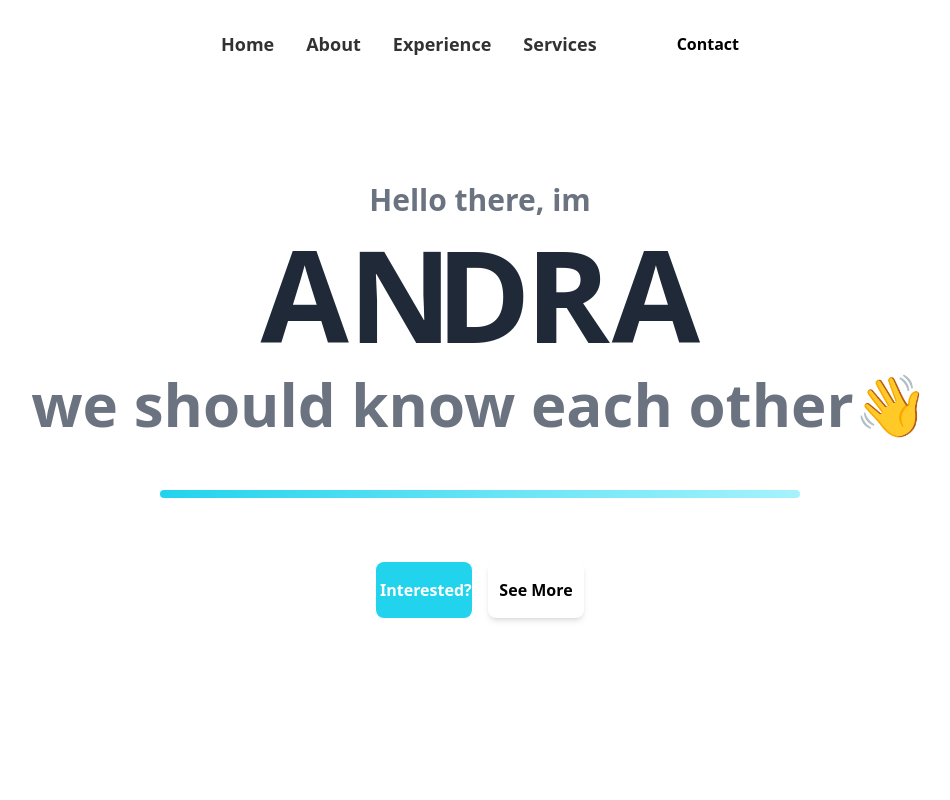
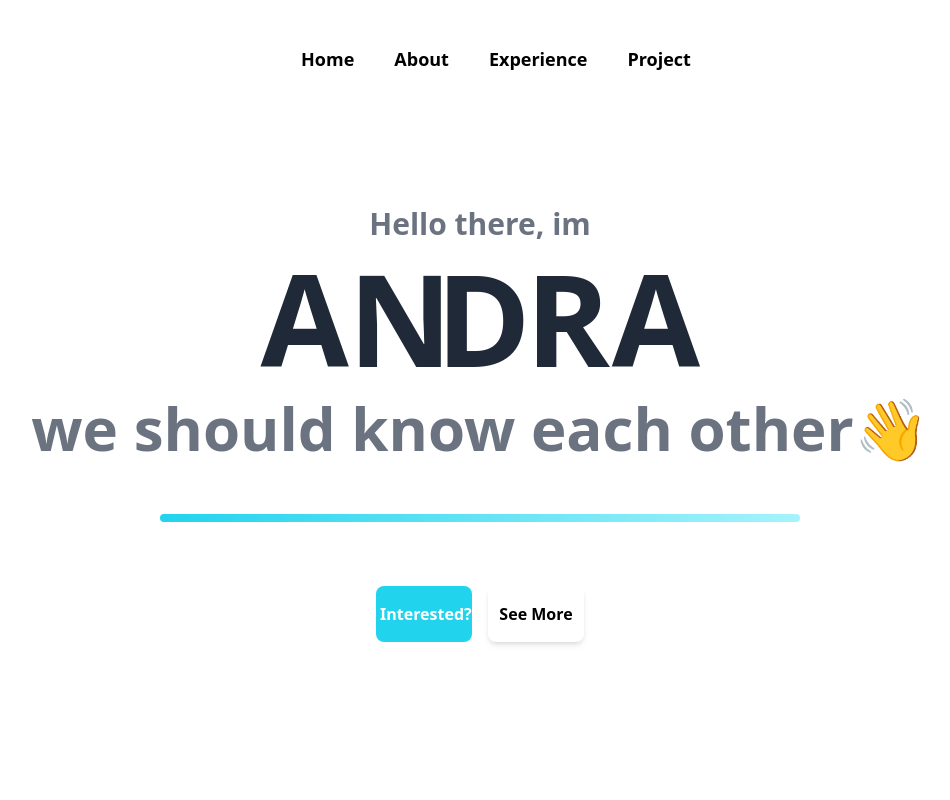
Before and after one commit to andranovia/andranovia-portfolio, a Next.js app in the folder andra-portfolio-app/: page / in a window 1280 px wide. Shown: the top 800 px of the page, without its empty margins (160-1110 px from the left). Built offline with nearby package versions, Linux system fonts and the light colour scheme.

Commit message:
Styling navbar with animation.

```diff
--- a/andra-portfolio-app/next.config.js
+++ b/andra-portfolio-app/next.config.js
@@ -1,7 +1,12 @@
 /** @type {import('next').NextConfig} */
 const nextConfig = {
   images: {
-    domains: ["via.placeholder.com"],
+    remotePatterns: [
+      {
+        protocol: "https",
+        hostname: "**",
+      },
+    ],
   },
   reactStrictMode: true,
 }
--- a/andra-portfolio-app/package.json
+++ b/andra-portfolio-app/package.json
@@ -14,6 +14,7 @@
     "react": "latest",
     "react-dom": "latest",
     "react-scroll": "^1.8.9",
+    "react-transition-group": "^4.4.5",
     "tailwindcss-gradients": "^3.0.0"
   },
   "devDependencies": {
--- a/andra-portfolio-app/src/components/ExperienceApp.tsx
+++ b/andra-portfolio-app/src/components/ExperienceApp.tsx
@@ -9,7 +9,7 @@ export default function ExperienceApp() {
           <h1 className="font-bold text-5xl text-gray-600">Work Project</h1>
           <p className="font-semibold text-[1rem] sm:text-xl text-gray-600 top-20 mt-10">
             this section provides a comprehensive
-            <span className="text-gray-500 ">overview of my work project.</span>
+            <span className="text-gray-500 "> overview of my work project.</span>
           </p>
         </div>
         <div className="flex justify-center ">
--- a/andra-portfolio-app/src/components/HeroApp.tsx
+++ b/andra-portfolio-app/src/components/HeroApp.tsx
@@ -16,7 +16,7 @@ function HeroApp() {
   const animatedTextTwo = "we should know each other👋";
 
   return (
-    <div className="relative flex justify-center items-center h-[80vh] font-Poppins w-screen mt-8">
+    <div className="relative flex justify-center items-center h-[80vh] font-Poppins w-screen mt-14">
       <div className="mx-10   font-bold font-Poppins flex flex-col sm:items-center justify-center text-#272828 z-1">
         <motion.div
           initial="hidden"
--- a/andra-portfolio-app/src/components/NavbarApp.tsx
+++ b/andra-portfolio-app/src/components/NavbarApp.tsx
@@ -1,79 +1,34 @@
-import React, { useState } from "react";
-import { Link } from "react-scroll";
+import React from "react";
+import NavbarLinkApp from "./NavbarLinkApp";
 
 const Navbar: React.FC = () => {
-  const [hoveredItem, setHoveredItem] = useState<number | null>(null);
 
-  const handleItemHover = (index: number | null) => {
-    setHoveredItem(index);
+
+  const [isMobile, setIsMobile] = React.useState(false);
+  const handleResize = () => {
+    setIsMobile(window.innerWidth <= 768);
   };
+  React.useEffect(() => {
+    handleResize();
+    window.addEventListener("resize", handleResize);
+
+    return () => {
+      window.removeEventListener("resize", handleResize);
+    };
+  }, []);
 
   return (
-    <div className="h-12  pt-10 ml-10 flex justify-center text-black">
-      <div className="flex items-center font-semibold ">
-        <div className="flex-1 relative">
-          <ul className="list-none flex gap-8 mr-20 text-lg">
-            <li
-              onMouseEnter={() => handleItemHover(0)}
-              onMouseLeave={() => handleItemHover(null)}
-              className={`transition-all duration-300 relative ${
-                hoveredItem === 0 ? "text-hovertext" : "opacity-80"
-              }`}
-            >
-              <Link activeClass="active" to="Navbar" spy={true} smooth={true}>
-                Home
-              </Link>
-              {hoveredItem === 0 && (
-                <div className="absolute bottom-[-2px] left-1/2 transform -translate-x-1/2 w-full h-2 bg-hovertext opacity-0 transition-all duration-300"></div>
-              )}
-            </li>
-            <li
-              onMouseEnter={() => handleItemHover(1)}
-              onMouseLeave={() => handleItemHover(null)}
-              className={`transition-all duration-300 relative ${
-                hoveredItem === 1 ? "text-hovertext" : "opacity-80"
-              }`}
-            >
-              <Link to="services" spy={true} smooth={true}>
-                About
-              </Link>
-              {hoveredItem === 1 && (
-                <div className="absolute bottom-[-2px] left-1/2 transform -translate-x-1/2 w-full h-2 bg-hovertext opacity-0 transition-all duration-300"></div>
-              )}
-            </li>
-            <li
-              onMouseEnter={() => handleItemHover(2)}
-              onMouseLeave={() => handleItemHover(null)}
-              className={`transition-all duration-300 relative ${
-                hoveredItem === 2 ? "text-hovertext" : "opacity-80"
-              }`}
-            >
-              <Link to="works" spy={true} smooth={true}>
-                Experience
-              </Link>
-              {hoveredItem === 2 && (
-                <div className="absolute bottom-[-2px] left-1/2 transform -translate-x-1/2 w-full h-2 bg-hovertext opacity-0 transition-all duration-300"></div>
-              )}
-            </li>
-            <li
-              onMouseEnter={() => handleItemHover(3)}
-              onMouseLeave={() => handleItemHover(null)}
-              className={`transition-all duration-300 relative ${
-                hoveredItem === 3 ? "text-hovertext" : "opacity-80"
-              }`}
-            >
-              <Link to="portfolio" smooth={true}>
-                Services
-              </Link>
-              {hoveredItem === 3 && (
-                <div className="absolute bottom-[-2px] left-1/2 transform -translate-x-1/2 w-full h-2 bg-hovertext opacity-0 transition-all duration-300"></div>
-              )}
-            </li>
-          </ul>
+    <div className="h-12  pt-10  flex justify-center text-black ">
+      <div className="flex justify-center  items-center font-semibold ">
+        <div className="relative flex justify-center ">
+
+
+          {!isMobile && (
+            <div>
+              <NavbarLinkApp />
+            </div>
+          )}
         </div>
-        <Link to="contact" spy={true} smooth={true}>
-          <button className="flex-2 mr-10">Contact</button>
-        </Link>
       </div>
     </div>
   );
--- /dev/null
+++ b/andra-portfolio-app/src/components/NavbarLinkAnimated.tsx
@@ -0,0 +1,54 @@
+import React, { useState } from "react";
+import { motion } from "framer-motion";
+import { Link } from "react-scroll";
+
+interface props {
+  imgLogo: string;
+  text: string;
+}
+
+const NavbarLinkAnimated = ({ imgLogo, text }: props) => {
+  const [isHovered, setHovered] = useState(false);
+
+  return (
+    <motion.li className="cursor-pointer text-center  ">
+      <motion.div
+        initial={false}
+        animate={{ y: isHovered ? 0 : 10, scale: isHovered ? 1.2 : 1 }}
+      >
+        <div className="flex justify-center opacity-70">
+          <motion.img
+            width="14"
+            height="14"
+            src={imgLogo}
+            alt="home-page"
+            animate={{
+              y: isHovered ? 0 : 10,
+              scale: isHovered ? 1.2 : 1,
+              opacity: isHovered ? 1 : 0,
+            }}
+          />
+        </div>
+        <Link
+          activeClass="active"
+          to="Navbar"
+          spy={true}
+          smooth={true}
+          onMouseEnter={() => setHovered(true)}
+          onMouseLeave={() => setHovered(false)}
+          className={`p-1 rounded-md relative transition-all w-min-content
+                        before:w-0 before:h-1 before:absolute before:bottom-0 before:right-0 before:bg-cyan-300 before:transition-all before:duration-500
+                        ${
+                          isHovered
+                            ? "hover:before:w-full hover:before:left-0 hover:before:bg-cyan-400"
+                            : ""
+                        }`}
+        >
+          {text}
+        </Link>
+      </motion.div>
+    </motion.li>
+  );
+};
+
+export default NavbarLinkAnimated;
--- /dev/null
+++ b/andra-portfolio-app/src/components/NavbarLinkApp.tsx
@@ -0,0 +1,31 @@
+import React from "react";
+import NavbarLinkAnimated from "./NavbarLinkAnimated";
+
+const NavbarLinkApp = () => {
+  return (
+    <div className="flex justify-center ml-28 items-center font-semibold ">
+      <div className="relative flex justify-center ">
+      <ul className="list-none flex gap-8 mr-20 text-lg ">
+        <NavbarLinkAnimated
+          imgLogo={"https://img.icons8.com/sf-regular-filled/48/home-page.png"}
+          text={"Home"}
+        />
+        <NavbarLinkAnimated
+          imgLogo={"https://img.icons8.com/material/24/person-male.png"}
+          text={"About"}
+        />
+        <NavbarLinkAnimated
+          imgLogo={"https://img.icons8.com/sf-regular-filled/48/home-page.png"}
+          text={"Experience"}
+        />
+        <NavbarLinkAnimated
+          imgLogo={"https://img.icons8.com/material/24/experience-skill.png"}
+          text={"Project"}
+        />
+        </ul>
+      </div>
+    </div>
+  );
+};
+
+export default NavbarLinkApp;
```
Also changed, not shown: 1 other file (tests, documents, lock files or other folders).
